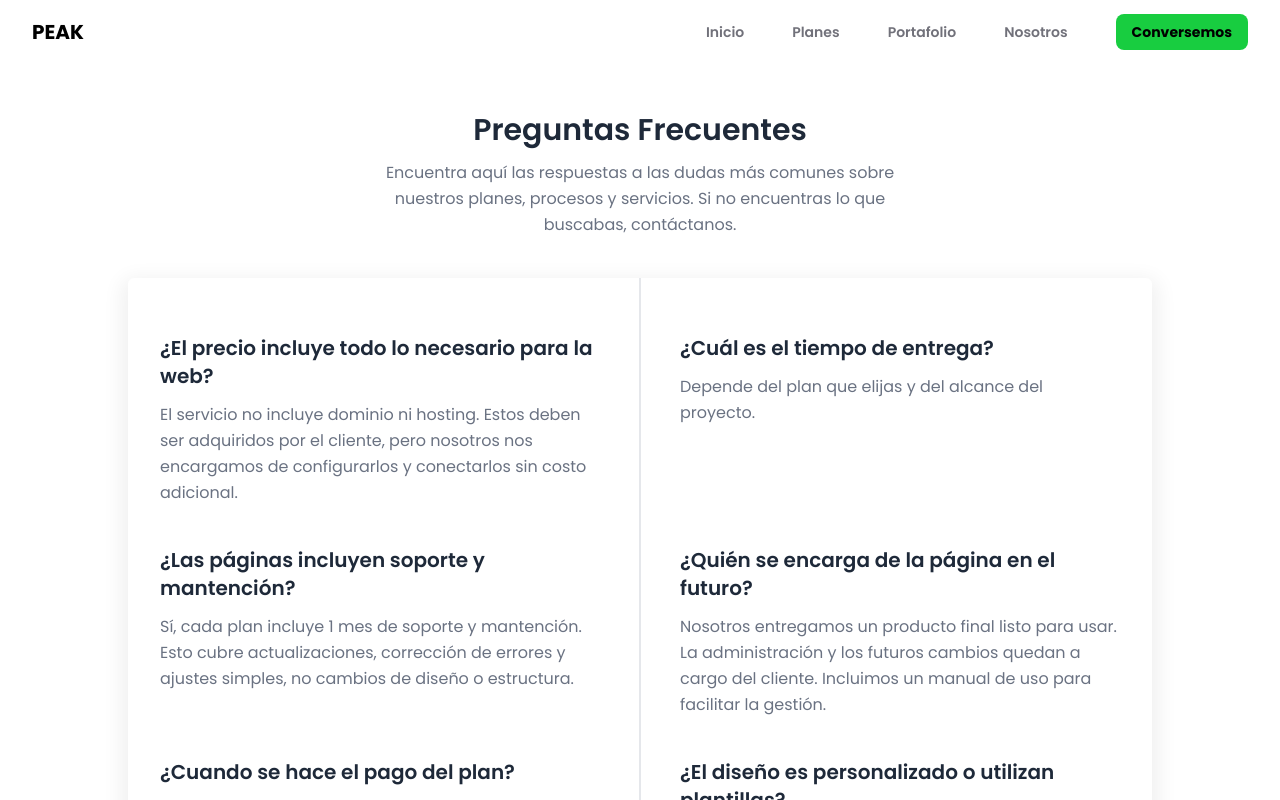
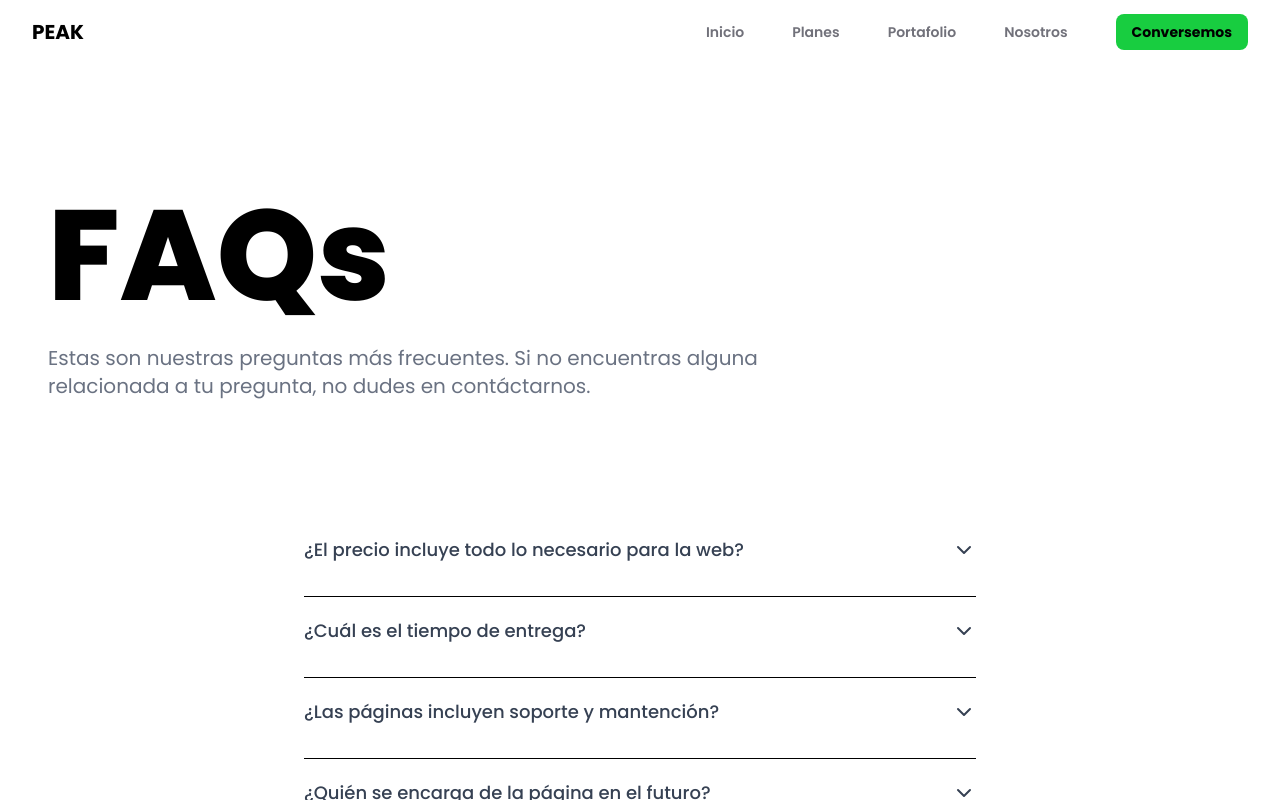
Before and after one commit to omar15hr/peak, a Next.js app: page /faq in a window 1280 px wide. Shown: the top 800 px of the page. Built offline with nearby package versions, Linux system fonts and the light colour scheme.

Commit message:
agregamos las preguntas frecuentes y quitamos cards de invesion en el diseño de la pagina principal

```diff
--- a/app/(site)/faq/page.tsx
+++ b/app/(site)/faq/page.tsx
@@ -1,3 +1,5 @@
+import FaqsCard from "@/app/components/FaqsCard";
+
 export default function FAQ() {
   const faqsList = [
     {
@@ -18,7 +20,7 @@ export default function FAQ() {
     },
     {
       q: "¿Cuando se hace el pago del plan?",
-      a: "Al cliente aprobar la propuesta y presupuesto del plan, se debe pagar y apartir de alli cuenta el tiempo de entrega.",
+      a: "Al cliente aprobar la propuesta y presupuesto del plan, se debe pagar y apartir de allí cuenta el tiempo de entrega.",
     },
     {
       q: "¿El diseño es personalizado o utilizan plantillas?",
@@ -27,34 +29,20 @@ export default function FAQ() {
   ];
 
   return (
-    <section>
-      <div className="leading-relaxed mt-12 mx-4 md:mx-8">
-        <div className="text-center space-y-3">
-          <h1 className="block text-gray-800 text-3xl font-semibold">
-            Preguntas Frecuentes
-          </h1>
-          <p className="text-gray-500 max-w-lg mx-auto">
-            Encuentra aquí las respuestas a las dudas más comunes sobre nuestros
-            planes, procesos y servicios. Si no encuentras lo que buscabas,
-            contáctanos.
-          </p>
-        </div>
-        <div
-          className="relative bg-white rounded-md mt-10 md:max-w-3xl lg:max-w-4xl xl:max-w-5xl sm:mx-auto"
-          style={{ boxShadow: "0px 7px 20px 7px #F1F1F1" }}
-        >
-          <div className="grid gap-4 py-8 md:grid-cols-2">
-            {faqsList.map((item, idx) => (
-              <div className="space-y-3 mt-6 px-8" key={idx}>
-                <h4 className="text-gray-800 text-xl font-semibold ">
-                  {item.q}
-                </h4>
-                <p className="text-gray-500">{item.a}</p>
-              </div>
-            ))}
-          </div>
-          <span className="w-0.5 h-full bg-gray-200 m-auto absolute top-0 left-0 right-0 hidden md:block"></span>
-        </div>
+    <section className="leading-relaxed max-w-7xl mt-12 mx-auto px-4 md:px-8">
+      <div className="w-full py-20 px-4 flex flex-col max-w-7xl bg-white">
+        <h1 className="text-7xl sm:text-9xl font-extrabold text-start mb-6">
+          FAQs
+        </h1>
+        <p className="text-gray-500 text-start max-w-3xl text-xl">
+          Estas son nuestras preguntas más frecuentes. Si no encuentras alguna relacionada a tu pregunta, no dudes en contáctarnos.
+        </p>
+      </div>
+
+      <div className="mt-14 max-w-2xl mx-auto">
+        {faqsList.map((item, idx) => (
+          <FaqsCard key={idx} idx={idx} item={item} />
+        ))}
       </div>
     </section>
   );
--- /dev/null
+++ b/app/components/FaqsCard.tsx
@@ -0,0 +1,55 @@
+'use client';
+
+import { useRef, useState } from "react";
+import { ChevronDownIcon, ChevronUpIcon } from "./Icons";
+
+interface FAQItem {
+  q: string;
+  a: string;
+}
+
+interface Props {
+  idx: number;
+  item: FAQItem;
+}
+
+export default function FaqsCard({ item }: Props) {
+  const answerElRef = useRef<HTMLDivElement>(null);
+  const [open, setOpen] = useState(false);
+  const [answerH, setAnswerH] = useState("0px");
+
+  const handleOpenAnswer = () => {
+    if (answerElRef.current) {
+      const height = answerElRef.current.scrollHeight;
+      setAnswerH(`${height}px`);
+      setOpen(!open);
+    }
+  };
+
+  return (
+    <div className="space-y-3 mt-5 overflow-hidden border-b">
+      <h4
+        className="cursor-pointer pb-5 flex items-center justify-between text-lg text-gray-700 font-medium"
+        onClick={handleOpenAnswer}
+      >
+        {item.q}
+
+        {open ? (
+          <ChevronUpIcon />
+        ) : (
+          <ChevronDownIcon />
+        )}
+      </h4>
+
+      <div
+        ref={answerElRef}
+        className="transition-all duration-300"
+        style={{ height: open ? answerH : "0px" }}
+      >
+        <div>
+          <p className="text-gray-500">{item.a}</p>
+        </div>
+      </div>
+    </div>
+  );
+}
--- a/app/components/Icons.tsx
+++ b/app/components/Icons.tsx
@@ -100,6 +100,46 @@ export function AlertCircleIcon() {
   );
 }
 
+export function ChevronDownIcon() {
+  return (
+    <svg
+      xmlns="http://www.w3.org/2000/svg"
+      width={24}
+      height={24}
+      viewBox="0 0 24 24"
+      fill="none"
+      stroke="currentColor"
+      strokeWidth={2}
+      strokeLinecap="round"
+      strokeLinejoin="round"
+      className="icon icon-tabler icons-tabler-outline icon-tabler-chevron-down"
+    >
+      <path stroke="none" d="M0 0h24v24H0z" fill="none" />
+      <path d="M6 9l6 6l6 -6" />
+    </svg>
+  );
+}
+
+export function ChevronUpIcon() {
+  return (
+    <svg
+      xmlns="http://www.w3.org/2000/svg"
+      width={24}
+      height={24}
+      viewBox="0 0 24 24"
+      fill="none"
+      stroke="currentColor"
+      strokeWidth={2}
+      strokeLinecap="round"
+      strokeLinejoin="round"
+      className="icon icon-tabler icons-tabler-outline icon-tabler-chevron-up"
+    >
+      <path stroke="none" d="M0 0h24v24H0z" fill="none" />
+      <path d="M6 15l6 -6l6 6" />
+    </svg>
+  );
+}
+
 export function FacebookIcon(props: React.SVGProps<SVGSVGElement>) {
   return (
     <svg
--- a/app/components/InvestmentSection.tsx
+++ b/app/components/InvestmentSection.tsx
@@ -19,21 +19,6 @@ export default function InvestmentSection() {
       img: "/money-img.webp",
       title: "3X más ventas",
       desc: "cuando un sitio está optimizado para conversión.",
-    },
-    {
-      img: "/calendar-img.webp",
-      title: "1er lugar",
-      desc: "en impacto digital: un sitio web profesional supera siempre a redes sociales.",
-    },
-    {
-      img: "/screen-img.webp",
-      title: "+75%",
-      desc: "de los usuarios juzgan la credibilidad de un negocio por su sitio web.",
-    },
-    {
-      img: "/phone-img.webp",
-      title: "88%",
-      desc: "de las personas no vuelven a un sitio después de una mala experiencia.",
     },
   ];
 
```
